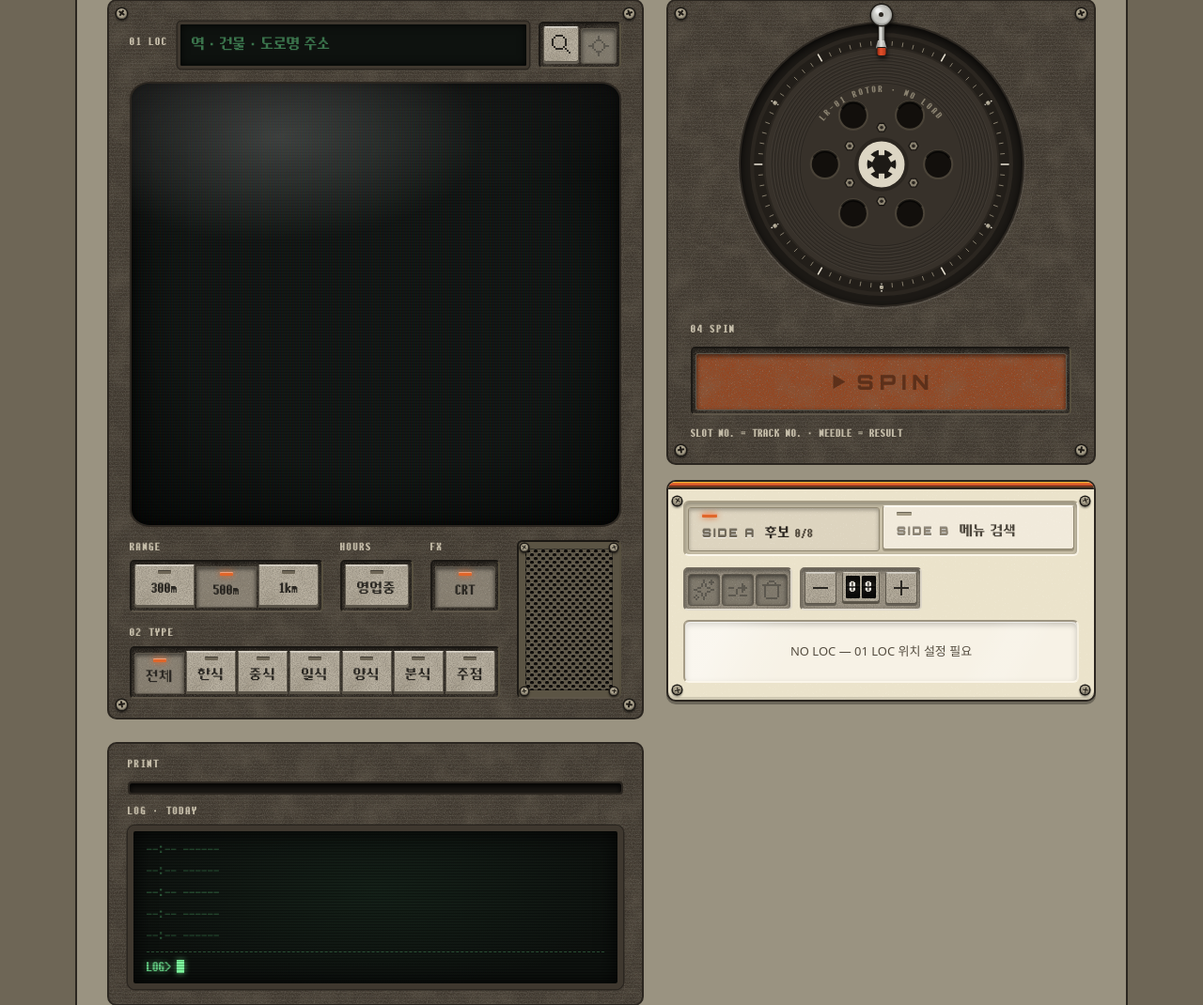
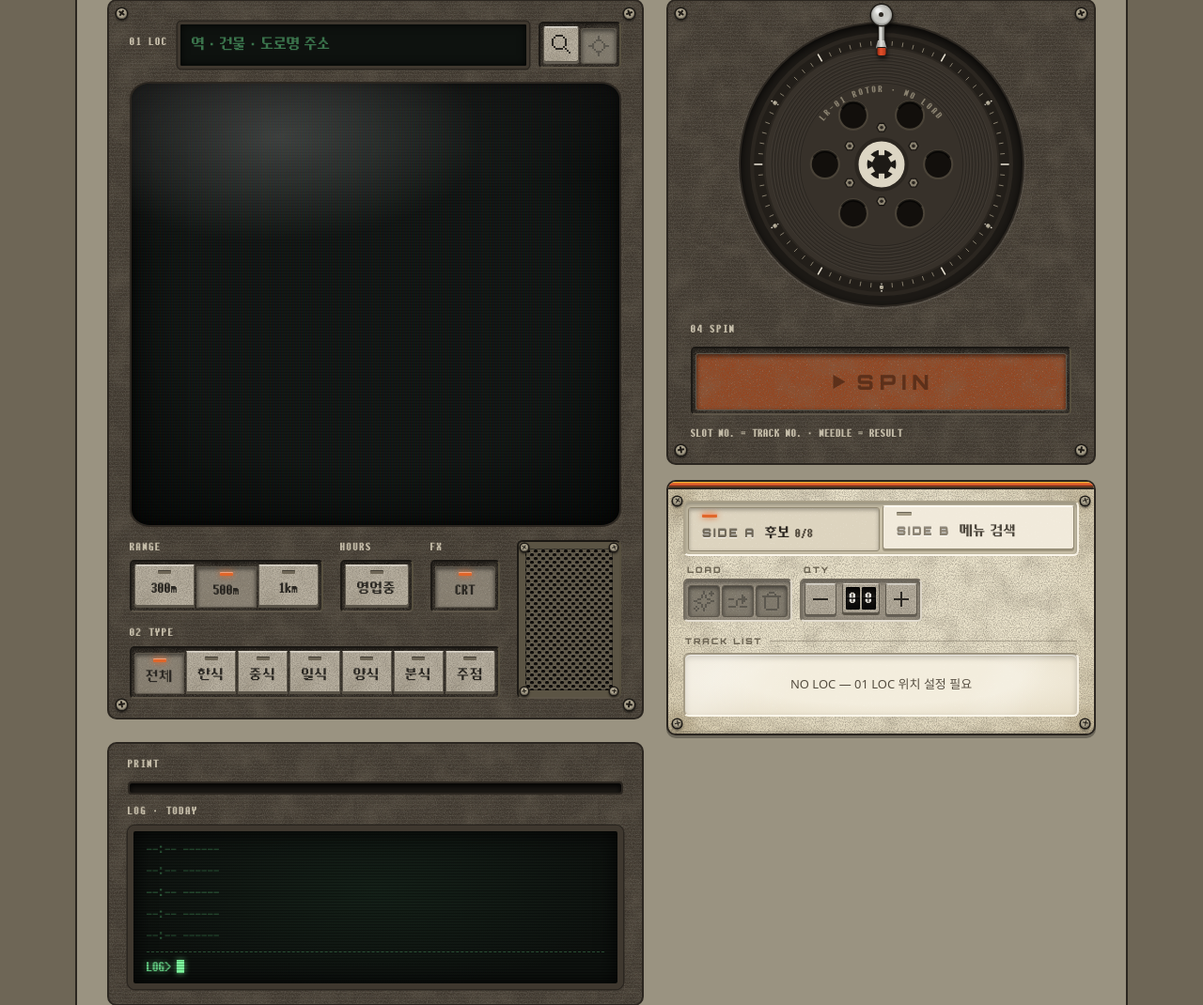
Before and after one commit to coldzero7362/lunch-roulette-app, a Laravel app: template resources/views/roulette.blade.php in a window 1280 px wide. Shown: the part 348-1418 px from the top of the page at 94% size. Run offline with Laravel 12, Linux system fonts and the light colour scheme; the template is opened without the code that fills it, so the values that code supplies are empty; style sheets or scripts are compiled from the project's sources; some libraries are stand-ins or nearby versions.

Commit message:
Weather the ivory module and add silk-screened legends
Rough panel texture with horizontal grain, yellowed edges and grime
around the screws; LOAD / QTY / TRACK LIST / RESULTS legends; aged paper
in the list window.

Co-Authored-By: Claude Opus 5.5 <noreply@anthropic.com>

```diff
--- a/resources/css/roulette.css
+++ b/resources/css/roulette.css
@@ -1649,7 +1649,15 @@
     padding: 0 16px 18px;
     border-radius: 10px;
     background-color: var(--ivory);
-    background-image: var(--grain-light);
+    /* 쓰던 기계: 거친 결 + 가로 주름 결 + 가장자리로 갈수록 누렇게 바랜 때 + 나사 주변 손때 */
+    background-image:
+        radial-gradient(circle at 12px 20px, rgb(90 70 35 / .22), transparent 22px),
+        radial-gradient(circle at calc(100% - 12px) 20px, rgb(90 70 35 / .2), transparent 22px),
+        radial-gradient(circle at 12px calc(100% - 10px), rgb(90 70 35 / .24), transparent 24px),
+        radial-gradient(circle at calc(100% - 12px) calc(100% - 10px), rgb(90 70 35 / .2), transparent 24px),
+        radial-gradient(ellipse at 50% 45%, transparent 55%, rgb(120 95 45 / .2) 100%),
+        repeating-linear-gradient(0deg, rgb(0 0 0 / .025) 0 1px, transparent 1px 4px),
+        var(--texture);
     box-shadow:
         inset 0 2px 0 rgb(255 255 255 / .55),
         inset 0 -3px 0 rgb(0 0 0 / .12),
@@ -1752,7 +1760,7 @@
 }
 
 /* 도구 줄: 가운데 선 대신 판에 새긴 홈 */
-.rl-ivory .rl-jcard__tools { padding: 12px 0 10px; border-bottom: 0; }
+.rl-ivory .rl-jcard__tools { padding: 24px 0 10px; border-bottom: 0; }
 .rl-ivory .rl-search { padding: 12px 0 10px; border-bottom: 0; }
 
 /* 목록 창: 판에 파인 홈 + 밝은 종이 + 투명 덮개 */
@@ -1764,8 +1772,47 @@
     border-left: 2px solid #a59c86;
     border-bottom: 2px solid #fbf6ea;
     border-right: 2px solid #f6f0e2;
-    background: #f7f2e6;
+    background-color: #f3eddd;
+    background-image:
+        radial-gradient(ellipse at 50% 40%, transparent 50%, rgb(150 120 60 / .16) 100%),
+        var(--grain-light);
     box-shadow: inset 0 3px 6px rgb(0 0 0 / .22);
+}
+
+/* 판 실크 인쇄 표기: 짙은 잉크, 오른쪽으로 가는 선 (── TRACK LIST ──────) */
+.rl-ivory__legend {
+    display: flex;
+    align-items: center;
+    gap: 8px;
+    margin: 4px 2px 6px;
+    font-family: 'Orbitron', var(--font-pixel-mono);
+    font-weight: 900;
+    font-size: 9px;
+    letter-spacing: .22em;
+    color: #6b6352;
+}
+
+.rl-ivory__legend::after {
+    content: '';
+    flex: 1;
+    height: 1px;
+    background: currentColor;
+    opacity: .45;
+}
+
+/* 키 홈 위 표기 (LOAD, QTY) */
+.rl-ivory .rl-legend { position: relative; }
+
+.rl-ivory .rl-legend::before {
+    content: attr(data-legend);
+    position: absolute;
+    left: 2px;
+    bottom: calc(100% + 4px);
+    font-family: 'Orbitron', var(--font-pixel-mono);
+    font-weight: 900;
+    font-size: 9px;
+    letter-spacing: .22em;
+    color: #6b6352;
 }
 
 .rl-ivory__window::after {
--- a/resources/views/roulette.blade.php
+++ b/resources/views/roulette.blade.php
@@ -185,17 +185,18 @@
 
                     <div id="panel-a" role="tabpanel" aria-labelledby="tab-a">
                         <div class="rl-jcard__tools">
-                            <div class="rl-well" role="group" aria-label="후보 채우기">
+                            <div class="rl-well rl-legend" data-legend="LOAD" role="group" aria-label="후보 채우기">
                                 <button id="auto" type="button" class="rl-key rl-key--beige rl-key--sq" data-icon="sparkles" aria-label="자동 채움" title="자동 채움" disabled></button>
                                 <button id="shuffle" type="button" class="rl-key rl-key--beige rl-key--sq" data-icon="shuffle" aria-label="섞기" title="섞기" disabled></button>
                                 <button id="clear" type="button" class="rl-key rl-key--beige rl-key--sq" data-icon="trash" aria-label="비움" title="비움" disabled></button>
                             </div>
-                            <div class="rl-well rl-stepper" role="group" aria-label="후보 수">
+                            <div class="rl-well rl-stepper rl-legend" data-legend="QTY" role="group" aria-label="후보 수">
                                 <button id="slots-down" type="button" class="rl-key rl-key--beige rl-key--sq" data-icon="minus" aria-label="후보 수 감소" title="후보 수 −"></button>
                                 <output id="slots" class="rl-counter" aria-live="polite" aria-label="후보 수 08"><span class="rl-drum"><span class="rl-drum__digit">0</span></span><span class="rl-drum"><span class="rl-drum__digit">8</span></span></output>
                                 <button id="slots-up" type="button" class="rl-key rl-key--beige rl-key--sq" data-icon="plus" aria-label="후보 수 증가" title="후보 수 +"></button>
                             </div>
                         </div>
+                        <span class="rl-ivory__legend" aria-hidden="true">TRACK LIST</span>
                         <div class="rl-ivory__window"><ul id="candidates" class="m-0 list-none p-0"></ul></div>
                     </div>
 
@@ -207,6 +208,7 @@
                                 <button type="submit" class="rl-key rl-key--beige rl-key--sq rl-key--sq-lg" data-icon="search" aria-label="메뉴 검색" title="검색"></button>
                             </div>
                         </form>
+                        <span class="rl-ivory__legend" aria-hidden="true">RESULTS</span>
                         <div class="rl-ivory__window">
                             <p id="search-status" class="rl-track__empty" aria-live="polite">반경 내 메뉴 검색 → [+]로 후보 추가</p>
                             <ul id="search-results" class="rl-search__results rl-scroll m-0 list-none p-0"></ul>
```
